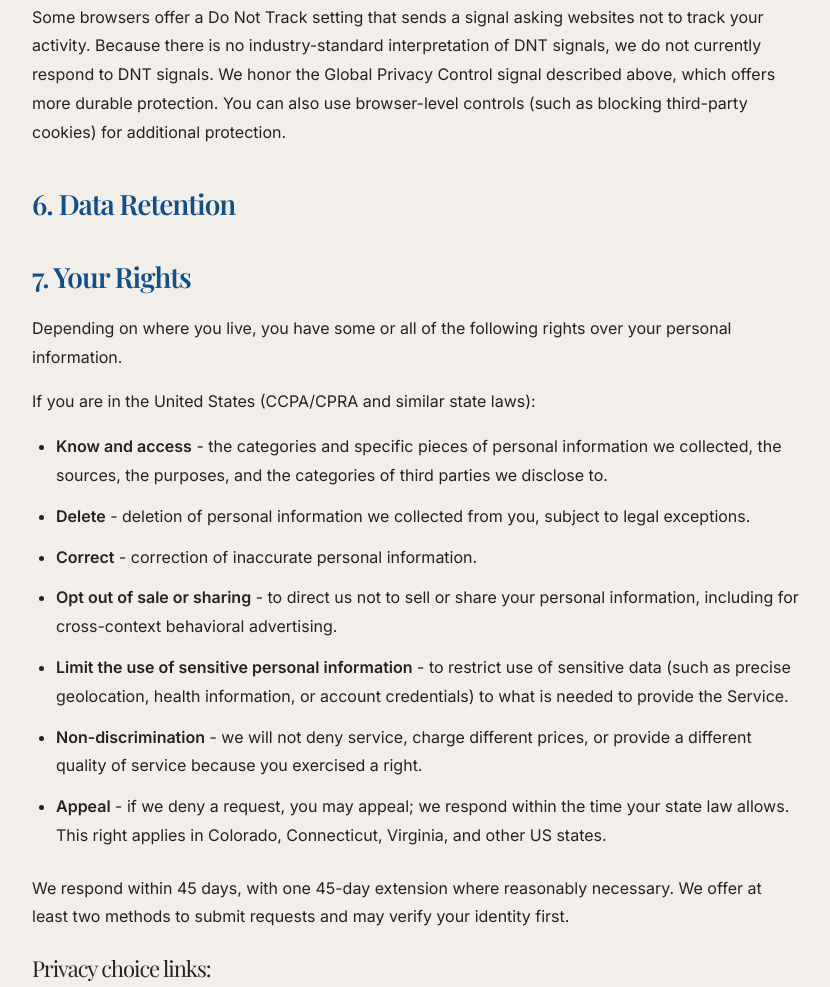
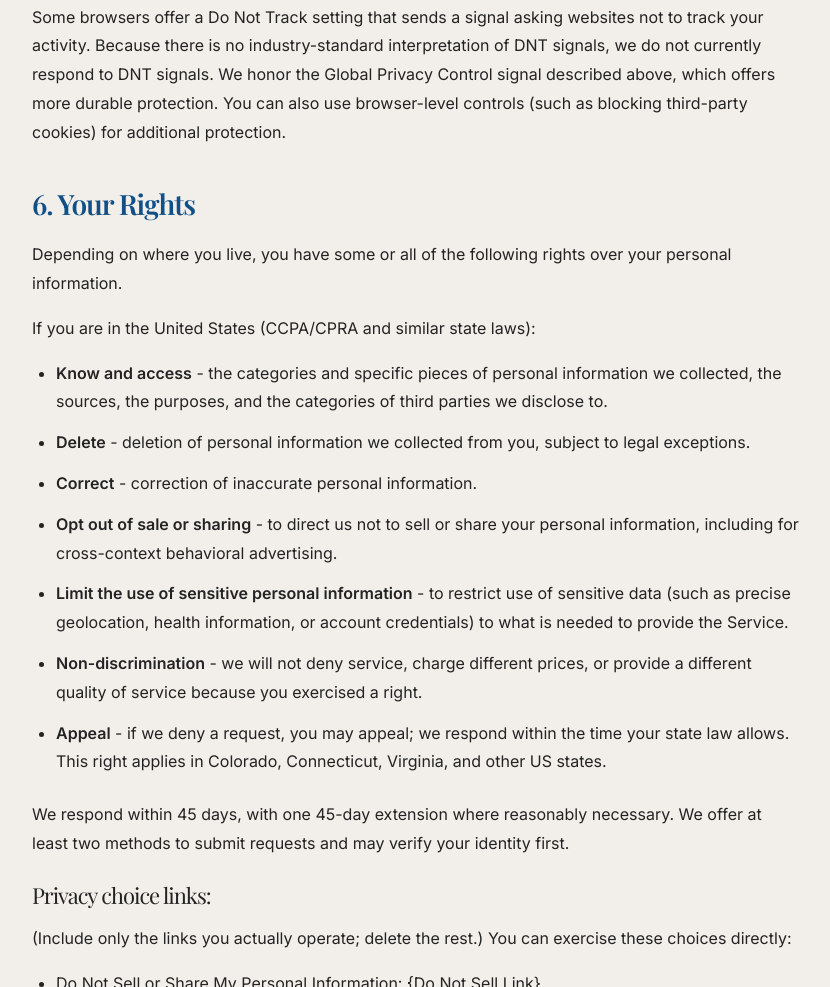
Before and after one commit to ce1yna/dailystandard, a plain HTML site: page privacypolicy.html in a window 1280 px wide. Shown: the part 6807-7794 px from the top of the page, without its empty margins (224-1054 px from the left). Drawn offline with nearby package versions, Linux system fonts and the light colour scheme.

Commit message:
Update privacypolicy.html

```diff
--- a/privacypolicy.html
+++ b/privacypolicy.html
@@ -717,7 +717,6 @@
 
         <!-- SECTION 6 -->
         <section class="policy-section">
-          <h2>6. Data Retention</h2>
 
           <!-- Original document does not include
                body text for this section. -->
@@ -725,7 +724,7 @@
 
         <!-- SECTION 7 -->
         <section class="policy-section">
-          <h2>7. Your Rights</h2>
+          <h2>6. Your Rights</h2>
 
           <p>
             Depending on where you live, you have some
```
